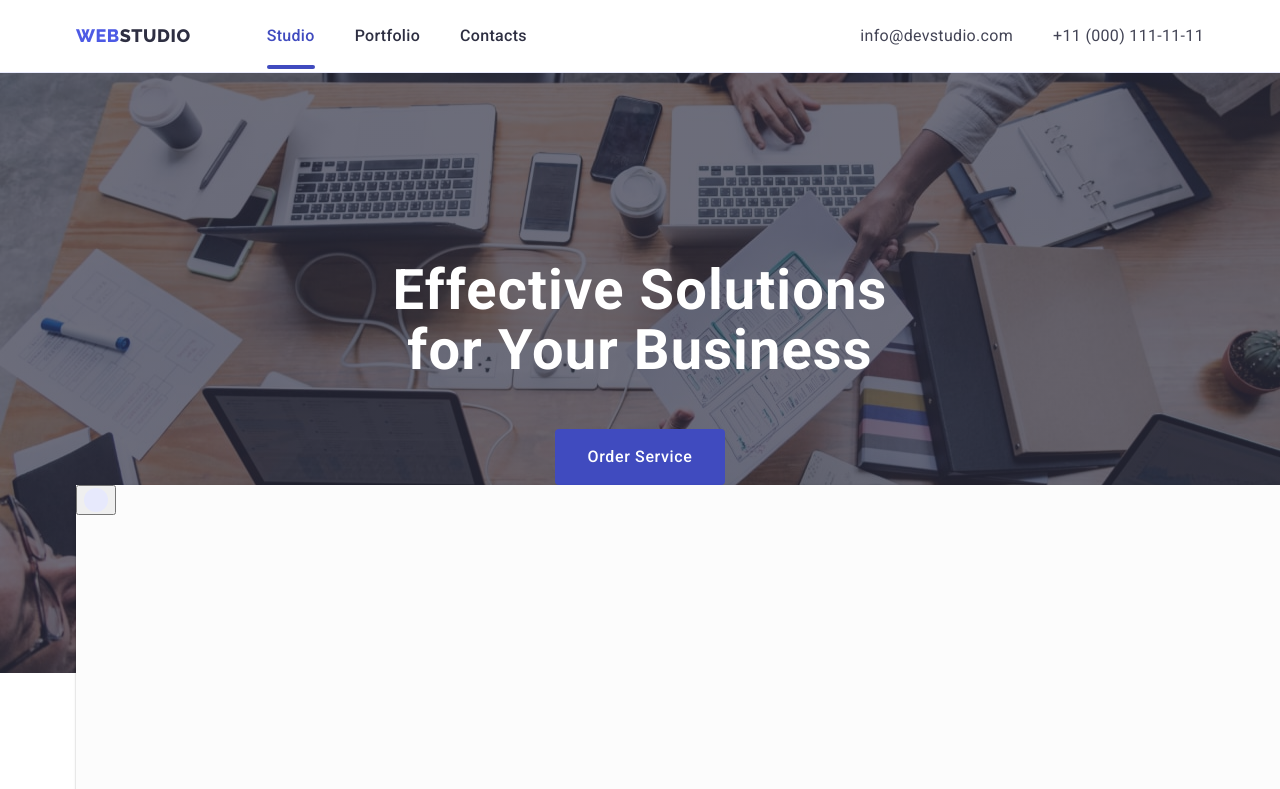
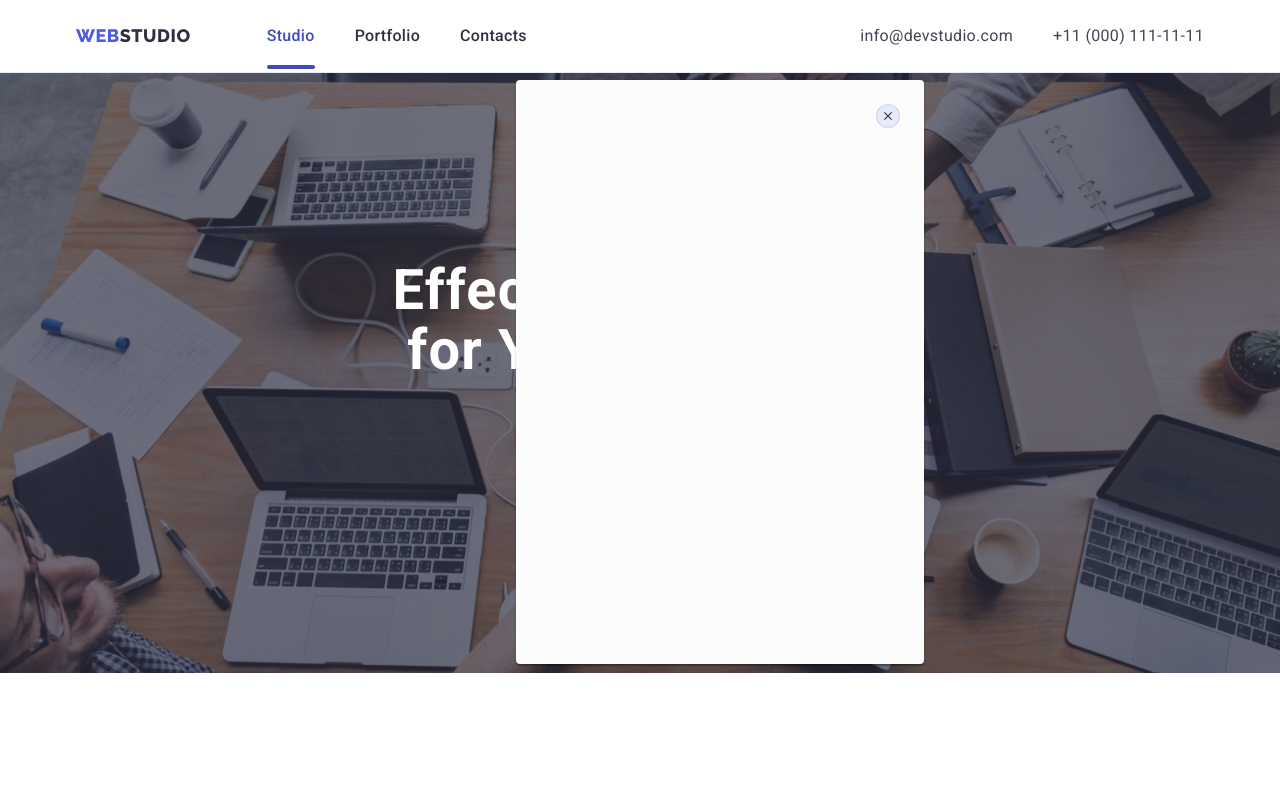
Before and after one commit to Denprot/goit-markup-hw-04, a website: page index.html in a window 1280 px wide. Both pictures are taken after a click on the button "Order Service". Shown: the top 789 px of the page. Drawn offline with nearby package versions, Linux system fonts and the light colour scheme.

Commit message:
add comm new+

```diff
--- a/css/styles.css
+++ b/css/styles.css
@@ -176,6 +176,7 @@ body {
 
 .hero-container {
     margin: 0 auto;
+
 }
 
 .hero-title {
@@ -221,9 +222,14 @@ body {
 }
 
 .backdrop {
-    position: fixed;
-    width: 100%;
-    height: 100%;
+    position: absolute;
+    top: 80px;
+    right: 516px;
+    left: 516px;
+    bottom: 8px;
+    width: 408px;
+    height: 584px;
+    border-radius: 4px;
     visibility: visible;
     opacity: 1;
     transition: 250ms cubic-bezier(0.4, 0, 0.2, 1),
@@ -233,20 +239,24 @@ body {
     0px 1px 1px 0px rgba(0, 0, 0, 0.14);
 }
 
-.modal {
-    display: flex;
-}
-
 .cross-buttom {
     display: flex;
+    position: absolute;
+    top: 24px;
+    left: 360px;
     width: 24px;
     height: 24px;
+    border: 1px solid rgba(0, 0, 0, 0.10);
     border-radius: 50%;
-    stroke-width: 1px;
+    background: var(--cornflower, #E7E9FC);
     align-items: center;
     justify-content: center;
     fill: #2E2F42;
-    background: var(--cornflower, #E7E9FC);
+}
+
+.cross-buttom:is(:hover, :focus) {
+    fill: #FFFFFF;
+    background-color: var(--ocean, #404BBF);
 }
 
 /*----buttom portfolio----*/
--- a/index.html
+++ b/index.html
@@ -46,20 +46,19 @@
             <h1 class="hero-title">Effective Solutions for Your Business</h1>
             <button type="button" class="hero-btn" data-modal-open>Order Service</button>
             <div class="backdrop is-hidden" data-modal>
-                <div class="modal">
-                  <button data-modal-close>
-                    <svg class="cross-buttom"
+                <div class="modal-window">
+                  <button class="cross-buttom" data-modal-close>
+                    <svg class="cross"
                     width="8"
                     height="8">
-                        <use href="./images/icons.svg#icon-close-black-18dp-2-1"></use>
+                        <use href="./images/icons.svg#icon-cross"></use>
                     </svg>
                   </button>
                 </div>
             </div>
         </div>
     </section>
-    <section class="advantages">
-        <div class="container">
+    <section class="advantages">y        <div class="container">
             <h2 class="visually-hidden">advantages</h2>
             <ul class="advantages-list list">
                 <li class="advantages-item">
```
